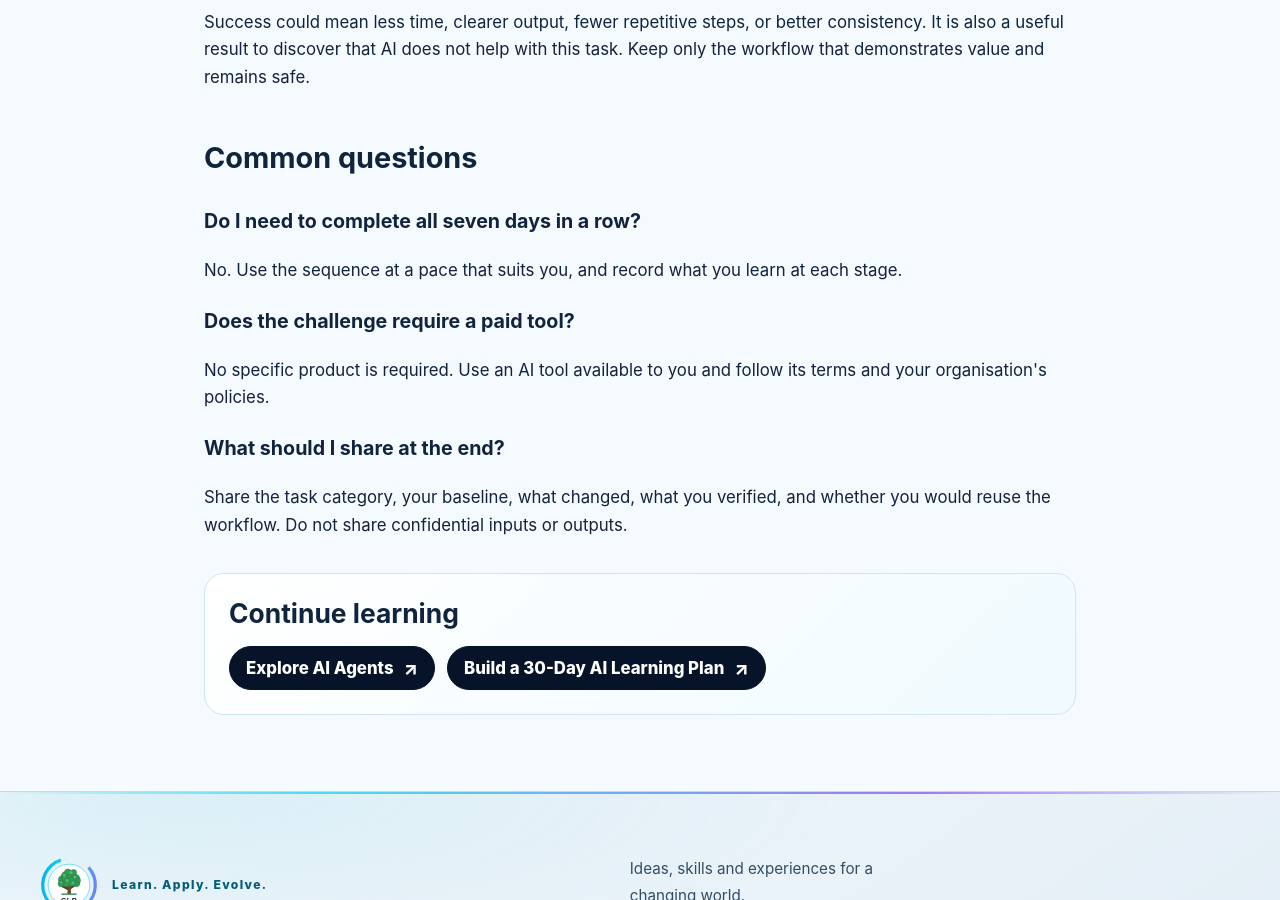
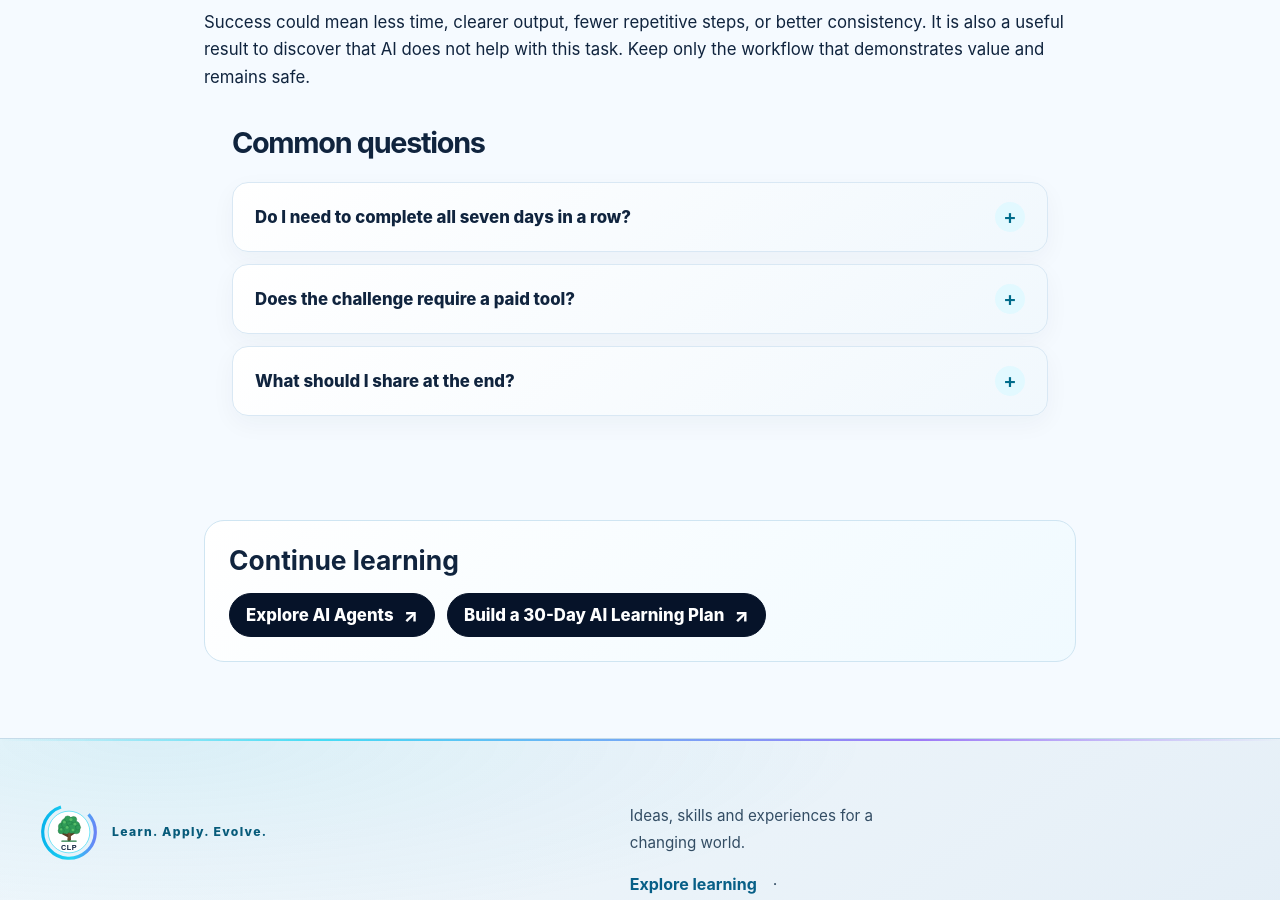
Before and after one commit to sanjeevkshu/clp, a Jekyll site: the page built from learn/7-day-ai-challenge.md, in a window 1280 px wide and 900 px high, scrolled down 1693 px. Built offline with Jekyll 4.4.1, drawn with Linux system fonts in a browser that asks for light colours; some of the changed lines change nothing that is shown.

Commit message:
Use shared FAQ accordion on learn/7-day-ai-challenge.md

```diff
--- a/learn/7-day-ai-challenge.md
+++ b/learn/7-day-ai-challenge.md
@@ -2,6 +2,16 @@
 title: "Seven-Day AI Productivity Challenge"
 description: "A safe, practical seven-day experiment to test whether AI can improve one repeatable task."
 permalink: /learn/7-day-ai-challenge/
+faq_items:
+  - question: "Do I need to complete all seven days in a row?"
+    answer: >-
+      No. Use the sequence at a pace that suits you, and record what you learn at each stage.
+  - question: "Does the challenge require a paid tool?"
+    answer: >-
+      No specific product is required. Use an AI tool available to you and follow its terms and your organisation's policies.
+  - question: "What should I share at the end?"
+    answer: >-
+      Share the task category, your baseline, what changed, what you verified, and whether you would reuse the workflow. Do not share confidential inputs or outputs.
 ---
 <article class="prose learning-article">
   <header class="learning-article-hero">
@@ -22,10 +32,8 @@ permalink: /learn/7-day-ai-challenge/
   <ul><li>Use tools approved for the information you enter.</li><li>Do not treat confident wording as proof of accuracy.</li><li>Verify material facts with reliable sources or the original records.</li><li>Keep a human responsible for the final decision and any external action.</li><li>Stop if the workflow exposes sensitive information or creates unacceptable risk.</li></ul>
   <h2>What counts as success?</h2>
   <p>Success could mean less time, clearer output, fewer repetitive steps, or better consistency. It is also a useful result to discover that AI does not help with this task. Keep only the workflow that demonstrates value and remains safe.</p>
-  <h2>Common questions</h2>
-  <h3>Do I need to complete all seven days in a row?</h3><p>No. Use the sequence at a pace that suits you, and record what you learn at each stage.</p>
-  <h3>Does the challenge require a paid tool?</h3><p>No specific product is required. Use an AI tool available to you and follow its terms and your organisation's policies.</p>
-  <h3>What should I share at the end?</h3><p>Share the task category, your baseline, what changed, what you verified, and whether you would reuse the workflow. Do not share confidential inputs or outputs.</p>
+
+{% include faq-accordion.html id="ai-challenge-faq" title="Common questions" items=page.faq_items %}
   <section class="article-cta-section" aria-labelledby="article-cta-title">
     <h2 id="article-cta-title">Continue learning</h2>
     <div class="article-cta-group">
```
